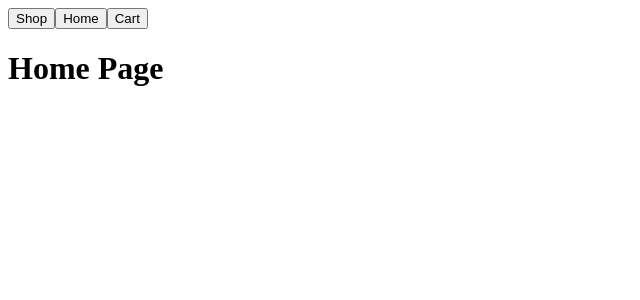
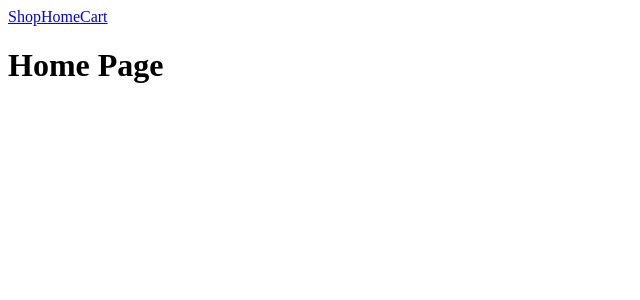
Before and after one commit to orokidd/shopping-cart, a React (Vite) app: page / in a window 1280 px wide. Shown: the top 300 px of the page, without its empty margins (0-640 px from the left). Built offline with nearby package versions, Linux system fonts and the light colour scheme.

Commit message:
change header button to Link

```diff
--- a/src/components/Header.jsx
+++ b/src/components/Header.jsx
@@ -1,9 +1,11 @@
+import { Link } from "react-router-dom";
+
 export function Header() {
   return (
     <header>
-      <button className="shop-button">Shop</button>
-      <button className="home-button">Home</button>
-      <button className="cart-button">Cart</button>
+      <Link to="/shop" className="shop-button">Shop</Link>
+      <Link to="/" className="home-button">Home</Link>
+      <Link to="/cart" className="cart-button">Cart</Link>
     </header>
   );
 }
```
